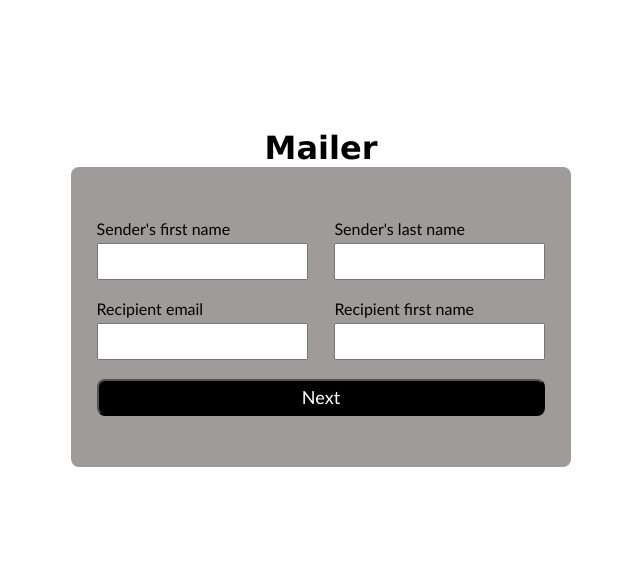
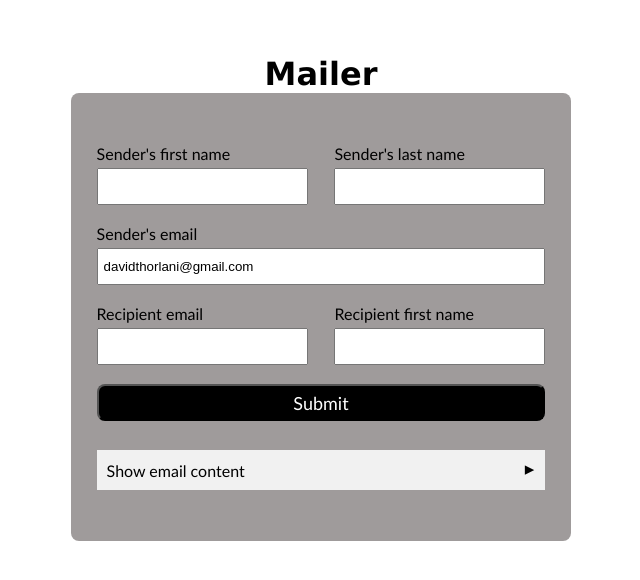
Before and after one commit to Thorlani/fe-mailer, a React (Vite) app: page /home in a window 1280 px wide. Shown: the part 102-682 px from the top of the page, without its empty margins (319-959 px from the left). Built offline with nearby package versions, Linux system fonts and the light colour scheme; no server answers; sample sign-in values are in the browser's storage.

Commit message:
hide the email content

```diff
--- a/package.json
+++ b/package.json
@@ -10,6 +10,8 @@
     "preview": "vite preview"
   },
   "dependencies": {
+    "@ckeditor/ckeditor5-build-classic": "^40.0.0",
+    "@ckeditor/ckeditor5-react": "^6.1.0",
     "axios": "^1.5.1",
     "react": "^18.2.0",
     "react-dom": "^18.2.0",
--- a/src/App.css
+++ b/src/App.css
@@ -6,13 +6,14 @@
 
 .container {
   width: 100vw;
-  height: 100vh;
+  min-height: 100vh;
   display: flex;
   justify-content: center;
   align-items: center;
   flex-direction: column;
   position: relative;
   z-index: 10;
+  overflow-x: clip;
 }
 
 h1 {
@@ -96,11 +97,46 @@ button {
   align-items: center;
 }
 
+.accordion {
+  border: 1px solid #ccc;
+  margin: 10px;
+  overflow: hidden;
+  border-radius: 4px;
+  transition: max-height 0.3s ease-in-out;
+  max-height: 0;
+}
+
+.accordion.open {
+  max-height: 100px; /* Adjust this value as needed for your content */
+}
+
+.accordion-header {
+  background-color: #f1f1f1;
+  padding: 10px;
+  cursor: pointer;
+  display: flex;
+  justify-content: space-between;
+  align-items: center;
+}
+
+.accordion-header .icon {
+  transition: transform 0.3s ease-in-out;
+}
+
+.accordion.open .icon {
+  transform: rotate(180deg);
+}
+
+.accordion-content {
+  padding: 10px;
+}
+
+
 @media (max-width: 426px) {
   form {
     width: 310px;
   }
-  .first{
+  .first {
     width: 85%;
   }
   .second {
@@ -108,10 +144,10 @@ button {
     width: 300px;
     gap: 8px;
   }
-  .second div:nth-child(1){
+  .second div:nth-child(1) {
     width: 80%;
   }
-  .second div:nth-child(2){
+  .second div:nth-child(2) {
     width: 80%;
   }
   button {
--- a/src/Home.jsx
+++ b/src/Home.jsx
@@ -3,6 +3,8 @@ import "./App.css";
 import axios from "axios";
 import { RotatingLines } from "react-loader-spinner";
 import PREV from "./assets/prev.png";
+import ClassicEditor from "@ckeditor/ckeditor5-build-classic";
+import CKEditor from "@ckeditor/ckeditor5-react";
 
 const Home = () => {
   const [loader, setLoader] = useState(false);
@@ -11,6 +13,7 @@ const Home = () => {
   const [formData, setFormData] = useState({
     senderFirstName: "",
     senderLastName: "",
+    senderEmail: "davidthorlani@gmail.com",
     recipientEmail: "",
     recipientFirstname: "",
     subject: "",
@@ -21,6 +24,7 @@ const Home = () => {
   const formDetails = {
     senderFirstName: formData.senderFirstName,
     senderLastName: formData.senderLastName,
+    senderEmail: formData.senderEmail,
     recipientEmail: formData.recipientEmail,
     recipientFirstname: formData.recipientFirstname,
     subject: formData.subject,
@@ -58,6 +62,7 @@ const Home = () => {
               ...formData,
               senderFirstName: "",
               senderLastName: "",
+              senderEmail: "davidthorlani@gmail.com",
               recipientEmail: "",
               recipientFirstname: "",
               subject: "",
@@ -75,6 +80,12 @@ const Home = () => {
     }
   };
 
+  const [isOpen, setIsOpen] = useState(false);
+
+  const toggleAccordion = () => {
+    setIsOpen(!isOpen);
+  };
+
   return (
     <div className="container">
       {loader && (
@@ -89,7 +100,6 @@ const Home = () => {
         </div>
       )}
       <h1>Mailer</h1>
-      {formStage === 0 ? (
       <form>
         <div className="second">
           <div className="col">
@@ -111,6 +121,15 @@ const Home = () => {
             />
           </div>
         </div>
+        <div className="first col">
+          <label htmlFor="subject">Sender's email</label>
+          <input
+            type="email"
+            name="senderEmail"
+            value={formData.senderEmail}
+            onChange={handleChange}
+          />
+        </div>
         <div className="second">
           <div className="col">
             <label htmlFor="Firstname">Recipient email</label>
@@ -131,34 +150,30 @@ const Home = () => {
             />
           </div>
         </div>
-          <button onClick={() => setFormStage(1)} type="button">
-            <p>Next</p>
+        <button onClick={handleSubmit} type="button">
+          <p>Submit</p>
         </button>
-        </form>
-      ) : (
-        <form>
+        {errorMessage && (
+          <p style={{ color: "red" }}>An error occurred with the network</p>
+        )}
+        <div style={{ marginTop: "10px" }} className="first">
+          <div className="accordion-header" onClick={toggleAccordion}>
+            <span>Show email content</span>
+            <i
+              style={{ transform: !isOpen ? "rotate(-90deg)" : "rotate(0deg)" }}
+              className={`icon ${isOpen ? "open" : ""}`}
+            >
+              &#9660;
+            </i>
+          </div>
           <div
             style={{
               width: "100%",
               height: "fit-content",
-              display: "flex",
-              justifyContent: "end",
-              alignItems: "end",
-            }}
-            onClick={()=>setFormStage(0)}
-          >
-            <div
-              style={{
-                padding: "5px",
-                backgroundColor: "white",
-                width: "fit-content",
-                height: "fit-content",
-                borderRadius: "50%"
+              display: isOpen ? "block" : "none",
+              margin: "15px 0px",
             }}
           >
-              <img src={PREV} alt="previous button" width={18} height={18} />
-            </div>
-          </div>
             <div className="first col">
               <label htmlFor="subject">Subject Matter</label>
               <input
@@ -176,14 +191,9 @@ const Home = () => {
                 onChange={handleChange}
               />
             </div>
-          <button onClick={handleSubmit} type="button">
-            <p>Submit</p>
-          </button>
-          {errorMessage && (
-            <p style={{ color: "red" }}>An error occurred with the network</p>
-          )}
+          </div>
+        </div>
       </form>
-      )}
     </div>
   );
 };
```
Also changed, not shown: 1 other file (tests, documents, lock files or other folders). Lines whose indentation alone changed are shown as unchanged.
